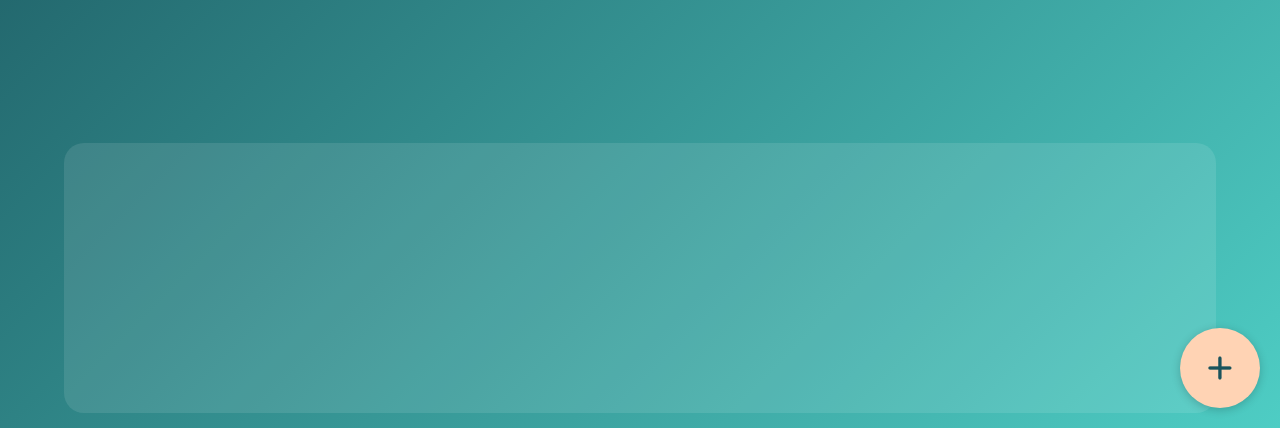
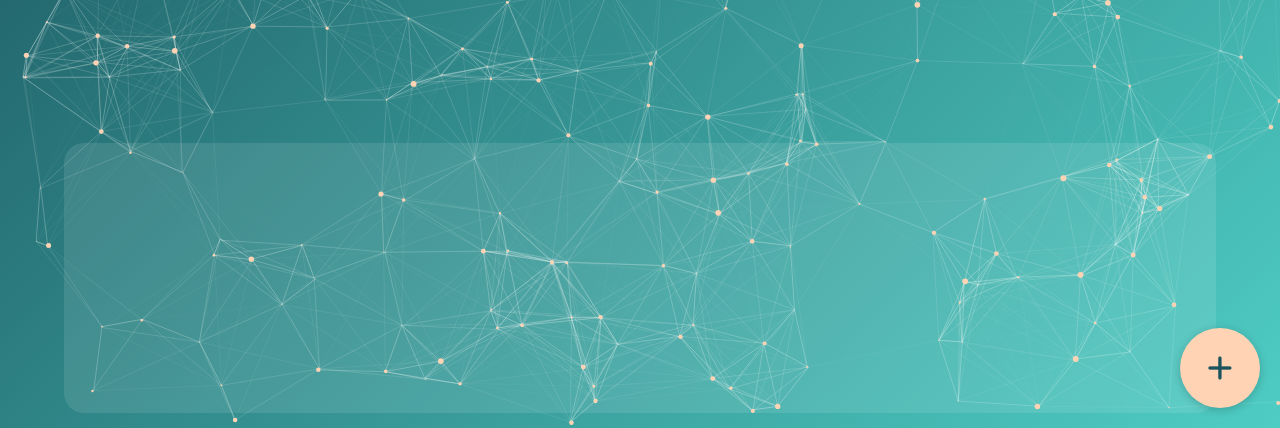
Before and after one commit to benotsman-youssuf/Flard, a plain HTML site: page index.html in a window 1280 px wide. Shown: the part 372-800 px from the top of the page. Drawn offline with nearby package versions, Linux system fonts and the light colour scheme; animation ran at ten frames a second; a web font is replaced by a local one.

Commit message:
add particles

```diff
--- a/app.js
+++ b/app.js
@@ -5,6 +5,8 @@ const dialog = document.querySelector('.popup');
 const root = document.documentElement;
 const changeThemeButton = document.getElementById('changeThemeButton');
 const brand = document.getElementsByClassName('brand');
+
+
 
 // Create elements for question and answer
 const Question = document.createElement('p');
@@ -266,3 +268,111 @@ changeThemeButton.addEventListener('click', () => {
 function random(min, max) {
   return Math.floor(Math.random() * (max - min + 1)) + min;
 }
+
+document.addEventListener('DOMContentLoaded', function () {
+  particlesJS('particles-js', {
+      particles: {
+          number: {
+              value: 200,
+              density: {
+                  enable: true,
+                  value_area: 800
+              }
+          },
+          color: {
+              value: '#FFD3B4'
+          },
+          shape: {
+              type: 'circle',
+              stroke: {
+                  width: 0,
+                  color: '#000000'
+              },
+              polygon: {
+                  nb_sides: 5
+              }
+          },
+          opacity: {
+              value: 1,
+              random: false,
+              anim: {
+                  enable: false,
+                  speed: 1,
+                  opacity_min: 0.1,
+                  sync: false
+              }
+          },
+          size: {
+              value: 3,
+              random: true,
+              anim: {
+                  enable: false,
+                  speed: 40,
+                  size_min: 0.1,
+                  sync: false
+              }
+          },
+          line_linked: {
+              enable: true,
+              distance: 150,
+              color: '#ffffff',
+              opacity: 0.4,
+              width: 1
+          },
+          move: {
+              enable: true,
+              speed: 6,
+              direction: 'none',
+              random: false,
+              straight: false,
+              out_mode: 'out',
+              bounce: false,
+              attract: {
+                  enable: false,
+                  rotateX: 600,
+                  rotateY: 1200
+              }
+          }
+      },
+      interactivity: {
+          detect_on: 'canvas',
+          events: {
+              onhover: {
+                  enable: true,
+                  mode: 'repulse'
+              },
+              onclick: {
+                  enable: true,
+                  mode: 'push'
+              },
+              resize: true
+          },
+          modes: {
+              grab: {
+                  distance: 400,
+                  line_linked: {
+                      opacity: 1
+                  }
+              },
+              bubble: {
+                  distance: 400,
+                  size: 40,
+                  duration: 2,
+                  opacity: 8,
+                  speed: 3
+              },
+              repulse: {
+                  distance: 200,
+                  duration: 0.4
+              },
+              push: {
+                  particles_nb: 4
+              },
+              remove: {
+                  particles_nb: 2
+              }
+          }
+      },
+      retina_detect: true
+  });
+});
--- a/index.html
+++ b/index.html
@@ -13,15 +13,17 @@
 </head>
 <body>
     <h1>Flard</h1>
-    <!-- <h2> Master Your Studies, One Card at a Time!</h2> -->
 
-    <div class="container">
-        <!-- <h1 class="brand">Flard</h1> -->
+    <div id="particles-js">
     </div>
 
+    <div class="container" >
+
+    </div>
     <button class="buttonSec"> <i class="fa-solid fa-plus fa-2xl"></i></button>
     <button id="changeThemeButton"><i class="fa-solid fa-moon fa-2xl"></i></button>
     <script src="./app.js"></script>
     <script src="./quillJS/quill.js"></script>
+    <script src="https://cdn.jsdelivr.net/particles.js/2.0.0/particles.min.js"></script>
 </body>
 </html>
--- a/style.css
+++ b/style.css
@@ -13,7 +13,14 @@
     --close-button-color: #FF6B6B;
     --textarea-background: rgba(255, 255, 255, 0.3);
 }
-
+#particles-js{
+    position: fixed;
+    background-size: cover;
+    background-position: 50% 50%;
+    background-repeat: no-repeat;
+    width: 100%;
+    height: 100%;
+}
 * {
     box-sizing: border-box;
     margin: 0;
```
